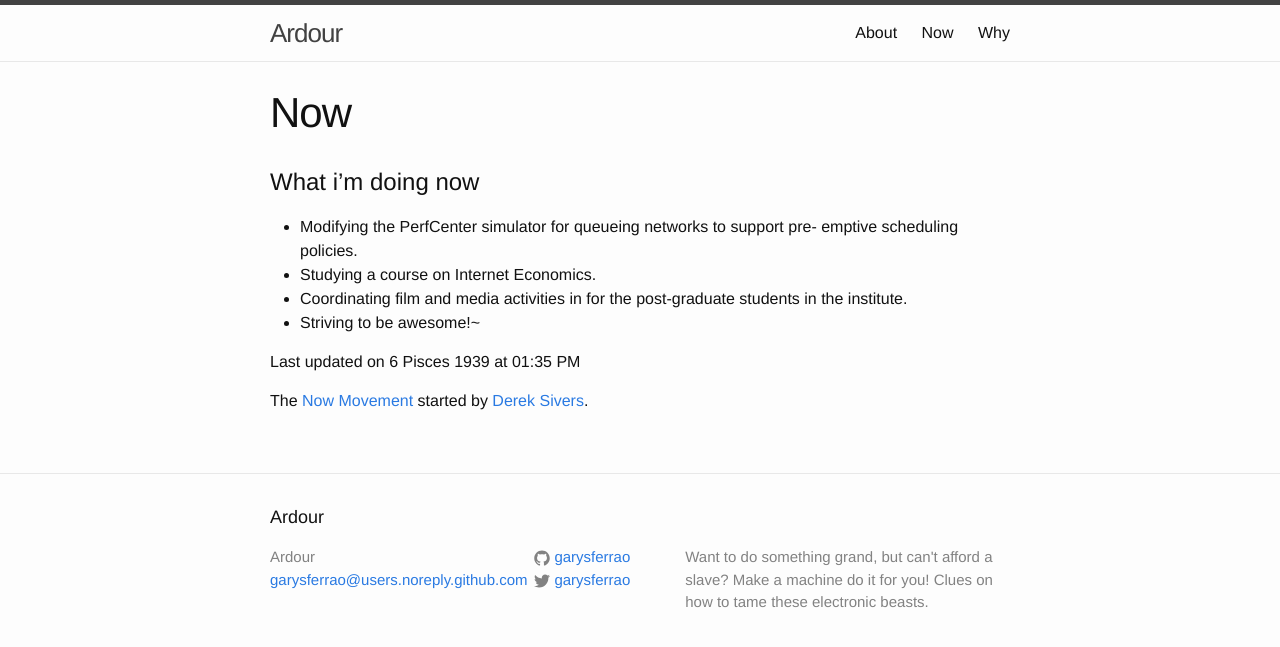
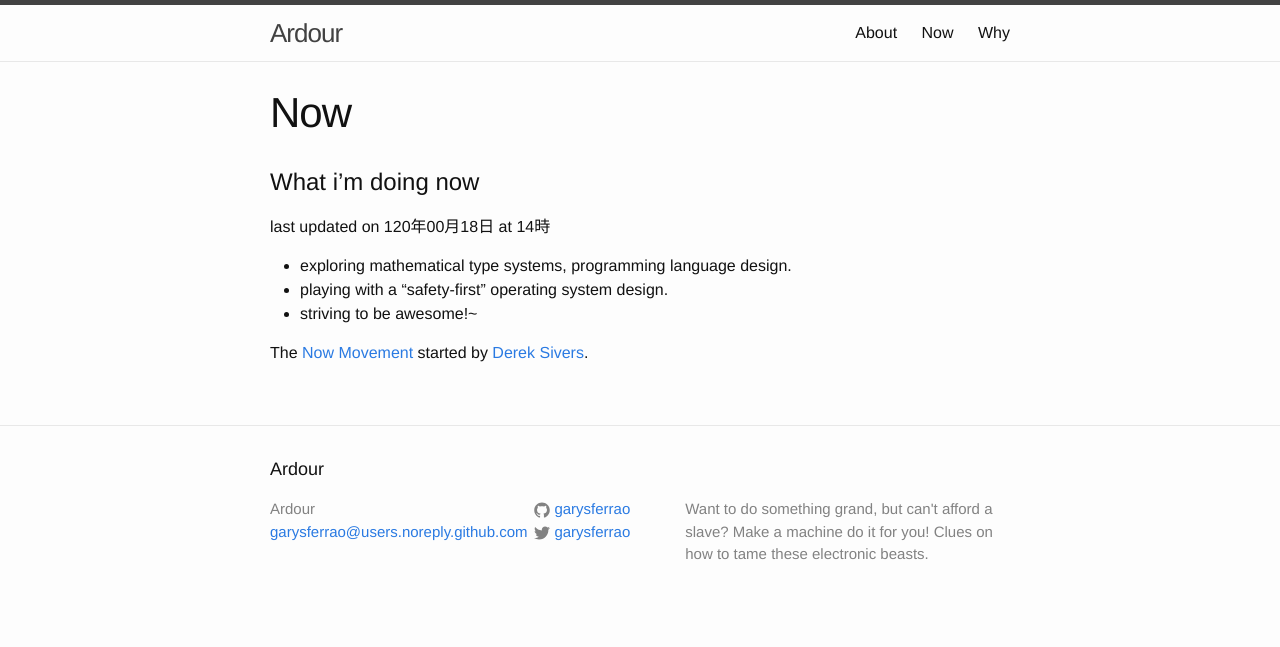
Before and after one commit to garysferrao/garysferrao.github.io, a Jekyll site: the page built from now.md, in a window 1280 px wide. Shown: the top 647 px of the page. Built offline with Jekyll 4.4.1, drawn with Linux system fonts in a browser that asks for light colours.

Commit message:
update now page
i was reminded by Derek himself 😅

```diff
--- a/now.md
+++ b/now.md
@@ -6,14 +6,21 @@ permalink: /now/
 
 # What i'm doing now
 
-* Modifying the PerfCenter simulator for queueing networks to support pre-
-  emptive scheduling policies.
-* Studying a course on Internet Economics.
-* Coordinating film and media activities in for the post-graduate students in
-  the institute.
-* Striving to be awesome!~
+last updated on 120年00月18日 at 14時
 
-Last updated on 6 Pisces 1939 at 01:35 PM
+* exploring mathematical type systems, programming language design.
+* playing with a "safety-first" operating system design.
+* striving to be awesome!~
+
+
+[//]: # (* Modifying the PerfCenter simulator for queueing networks to support pre-)
+[//]: # (  emptive scheduling policies.)
+[//]: # (* Studying a course on Internet Economics.)
+[//]: # (* Coordinating film and media activities in for the post-graduate students in)
+[//]: # (  the institute.)
+[//]: # (* Striving to be awesome!~)
+
+[//]: # (Last updated on 6 Pisces 1939 at 01:35 PM)
 
 [//]: # (Last updated on 26 August 2016 at 08:54 PM:)
 [//]: # (* Survey of Simulation Tools and Performance Measurement for Queueing Systems.)
```
